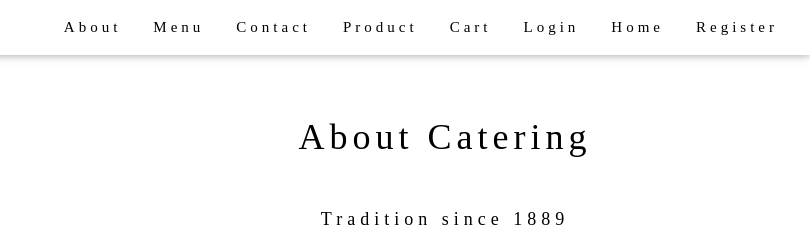
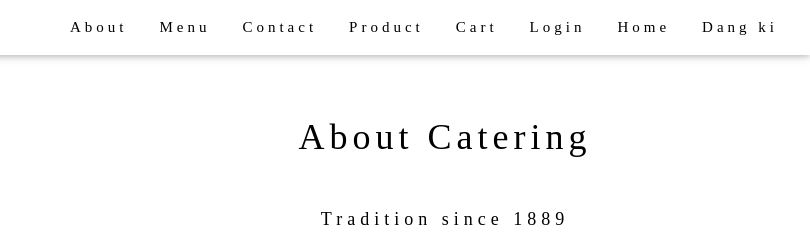
Before and after one commit to KyMinhh/CCMTPT_GIT_GK, a plain HTML site: page index.html in a window 1280 px wide. Shown: the top 240 px of the page, 470-1280 px from the left. Drawn offline with nearby package versions, Linux system fonts and the light colour scheme.

Commit message:
replace register dk

```diff
--- a/index.html
+++ b/index.html
@@ -28,7 +28,7 @@ h1, h2, h3, h4, h5, h6 {
       <a href="#Cart" class="w3-bar-item w3-button">Cart</a>
       <a href="#login" class="w3-bar-item w3-button">Login</a>
       <a href="#home" class="w3-bar-item w3-button">Home</a>
-      <a href="#register" class="w3-bar-item w3-button">Register</a>
+      <a href="#dangki" class="w3-bar-item w3-button">Dang ki</a>
     </div>
   </div>
 </div>
```
